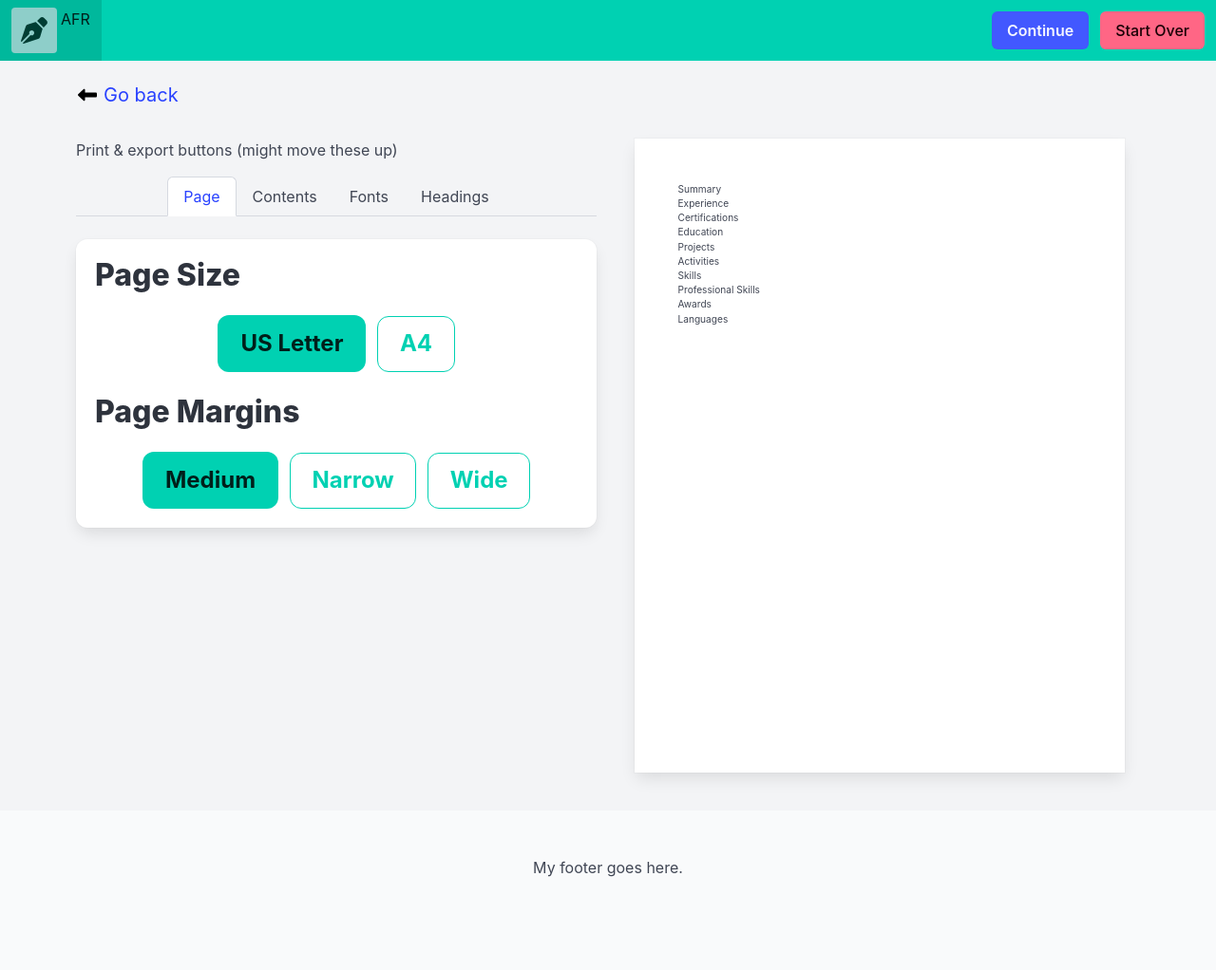
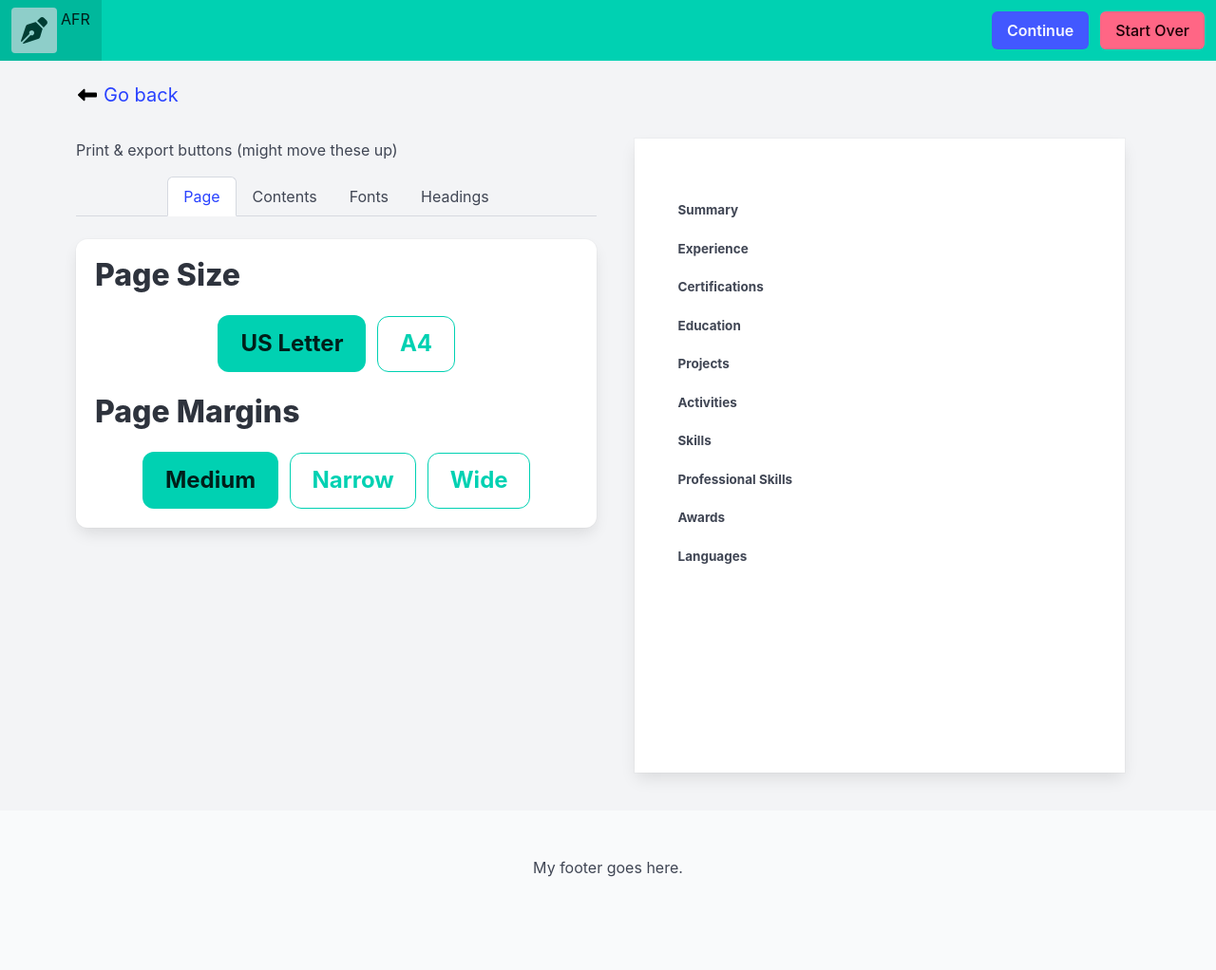
Before and after one commit to HeirOfNorton/alwaysfreeresume, a Jekyll site: the page built from pages/print.html, in a window 1280 px wide. Shown: the whole page at 95% size. Built offline with Jekyll 4.4.1, drawn with Linux system fonts in a browser that asks for light colours.

Commit message:
Default css for page

```diff
--- a/assets/print.css
+++ b/assets/print.css
@@ -1,27 +1,67 @@
+
+// default css for the whole resume
+.page {
+    line-height: normal;
+}
+
+.page h2 {
+    margin-block-start: 1.5em;
+}
+
+.page h3 {
+    margin-block-start: 1em;
+}
+
+.page h4 {
+    margin-block-start: .75em;
+}
+
 // main font family
 .maingeorgia {
-
+    font-family: Georgia, 'Times New Roman', Times, serif;
 }
 
 // font sizes
 .fontmedium {
+    font-size: 12pt;
+}
 
+.fontmedium h1 {
+    font-size: 20pt;
+}
+
+.fontmedium h2 {
+    font-size: 16pt;
 }
 
 // Header font fomily
-.headarial {
+.headarial h2, .headarial h3, .headarial h4 {
+    font-family: Arial, Helvetica, sans-serif;
+}
 
+.headarial h2, .headarial h3 {
+    font-weight: bold;
+}
+
+.headarial h4 {
+    font-style: italic;
 }
 
 // Metadata font family
-.toparialblack {
-
+.toparialblack .contact {
+    font-family: font-family: Arial Black,Arial Bold,Gadget,sans-serif;
 }
 
 // Metadata style
-.topcenter {
+.topcenter .contact {
+    text-align: center;
+}
 
+.topcenter .contact h1 {
+    margin-block-end: 1em;
 }
+
+.topcenter .contact .addressline+.addressline
 
 // Heading style
 .headunderline {
```
